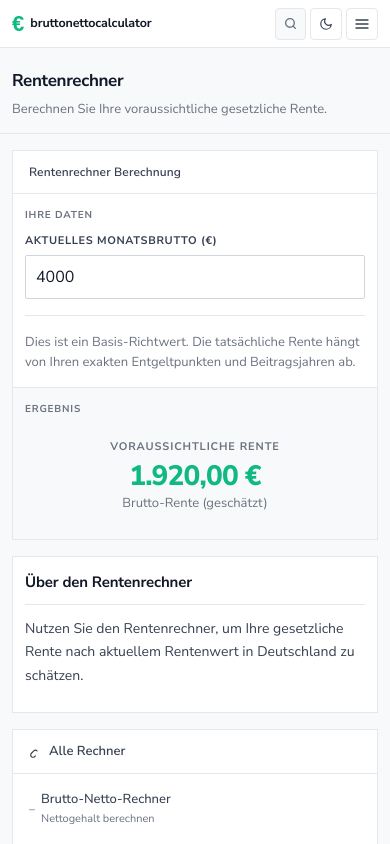
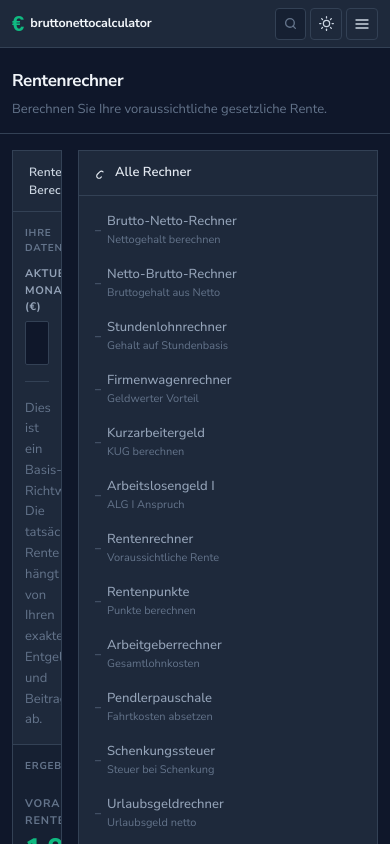
Before and after one commit to monildomadiya/bruttonettocalculator, a Next.js app: page /rente in a window 390 px wide. Shown: the top 844 px of the page. Built offline with nearby package versions, Linux system fonts and the light colour scheme.

Commit message:
fix: dark mode default, mobile form-row stacking at 860px, iPhone safe-area, !important overrides

```diff
--- a/src/app/globals.css
+++ b/src/app/globals.css
@@ -2125,15 +2125,9 @@ body {
   box-sizing: border-box;
 }
 
-/* Grids: use minmax(0, 1fr) so cells never overflow their column */
+/* ── Grids: minmax(0,1fr) prevents cell overflow ── */
 .content-area {
   grid-template-columns: minmax(0, 1fr) 300px;
-}
-
-@media (max-width: 960px) {
-  .content-area {
-    grid-template-columns: minmax(0, 1fr);
-  }
 }
 
 .hub-grid {
--- a/src/app/layout.tsx
+++ b/src/app/layout.tsx
@@ -146,7 +146,7 @@ export default function RootLayout({ children }: { children: React.ReactNode })
   };
 
   return (
-    <html lang="de-DE" className={nunito.variable}>
+    <html lang="de-DE" className={nunito.variable} data-theme="dark">
       <head>
         <script type="application/ld+json" dangerouslySetInnerHTML={{ __html: JSON.stringify(websiteSchema) }} />
         <script type="application/ld+json" dangerouslySetInnerHTML={{ __html: JSON.stringify(orgSchema) }} />
--- a/src/components/ThemeProvider.tsx
+++ b/src/components/ThemeProvider.tsx
@@ -5,20 +5,26 @@ import React, { createContext, useContext, useEffect, useState } from "react";
 type Theme = "light" | "dark";
 
 const ThemeContext = createContext<{ theme: Theme; toggle: () => void }>({
-  theme: "light",
+  theme: "dark",
   toggle: () => {},
 });
 
 export function ThemeProvider({ children }: { children: React.ReactNode }) {
-  const [theme, setTheme] = useState<Theme>("light");
+  // Default is DARK — overridden by saved preference or system preference
+  const [theme, setTheme] = useState<Theme>("dark");
 
   useEffect(() => {
     const saved = localStorage.getItem("theme") as Theme | null;
-    const preferred = window.matchMedia("(prefers-color-scheme: dark)").matches ? "dark" : "light";
-    const initial = saved ?? preferred;
+    // If user has never visited: use dark as default (not system preference)
+    const initial: Theme = saved ?? "dark";
     setTheme(initial);
     document.documentElement.setAttribute("data-theme", initial);
   }, []);
+
+  // Apply theme immediately on first render to avoid flash of wrong theme
+  useEffect(() => {
+    document.documentElement.setAttribute("data-theme", theme);
+  }, [theme]);
 
   const toggle = () => {
     setTheme((prev) => {
```
